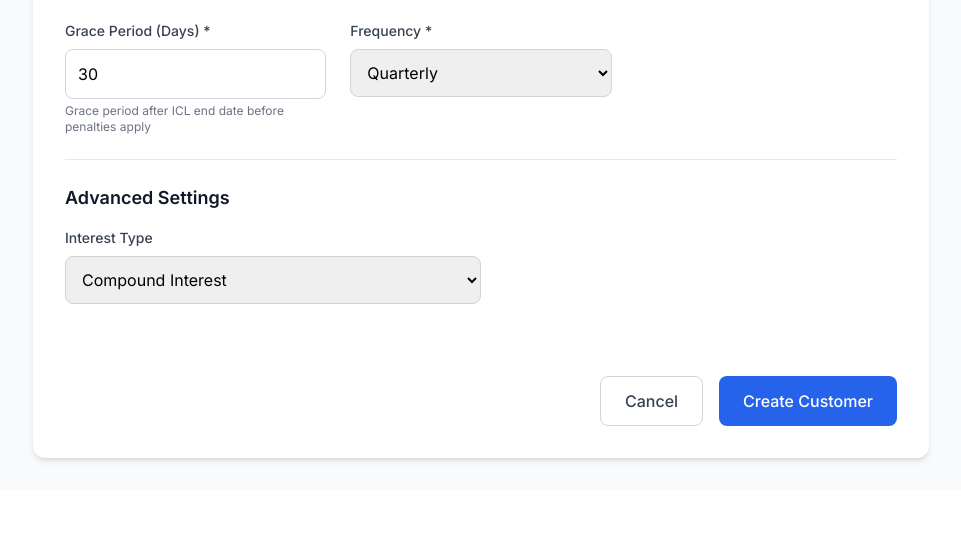
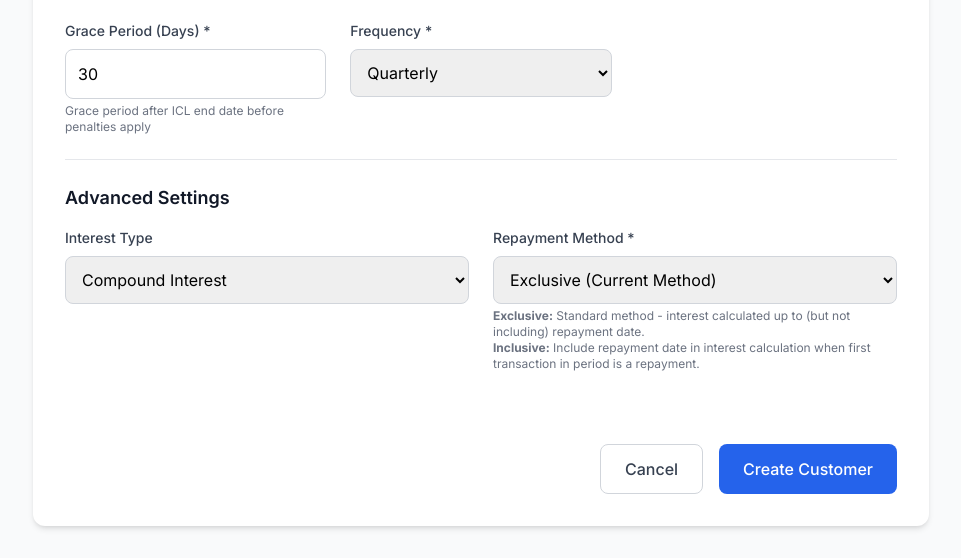
Before and after one commit to Ashmit12092000/ICL_Ledger, a Flask app: page /add_customer in a window 1280 px wide. Shown: the part 738-1296 px from the top of the page, without its empty margins (159-1120 px from the left). Before the commit the page ends 1201 px from the top, so only its background shows below. Run offline with Flask 3, Linux system fonts and the light colour scheme; some libraries are stand-ins or nearby versions.

Commit message:
Update add_customer.html

```diff
--- a/templates/add_customer.html
+++ b/templates/add_customer.html
@@ -79,12 +79,25 @@
                 <!-- Advanced Settings -->
                 <div class="pb-6">
                     <h2 class="text-lg font-semibold text-gray-900 mb-4">Advanced Settings</h2>
-                    <div>
-                        <label for="interest_type" class="block text-sm font-medium text-gray-700 mb-2">Interest Type</label>
-                        <select name="interest_type" id="interest_type" class="w-full md:w-1/2 p-3 border border-gray-300 rounded-lg focus:ring-2 focus:ring-blue-500 focus:border-transparent transition-all">
-                            <option value="compound">Compound Interest</option>
-                            <option value="simple">Simple Interest</option>
-                        </select>
+                    <div class="grid grid-cols-1 md:grid-cols-2 gap-6">
+                        <div>
+                            <label for="interest_type" class="block text-sm font-medium text-gray-700 mb-2">Interest Type</label>
+                            <select name="interest_type" id="interest_type" class="w-full p-3 border border-gray-300 rounded-lg focus:ring-2 focus:ring-blue-500 focus:border-transparent transition-all">
+                                <option value="compound">Compound Interest</option>
+                                <option value="simple">Simple Interest</option>
+                            </select>
+                        </div>
+                        <div>
+                            <label for="repayment_method" class="block text-sm font-medium text-gray-700 mb-2">Repayment Method *</label>
+                            <select name="repayment_method" id="repayment_method" class="w-full p-3 border border-gray-300 rounded-lg focus:ring-2 focus:ring-blue-500 focus:border-transparent transition-all" required>
+                                <option value="exclusive" selected>Exclusive (Current Method)</option>
+                                <option value="inclusive">Inclusive (Include Repayment Date)</option>
+                            </select>
+                            <p class="text-xs text-gray-500 mt-1">
+                                <strong>Exclusive:</strong> Standard method - interest calculated up to (but not including) repayment date.<br>
+                                <strong>Inclusive:</strong> Include repayment date in interest calculation when first transaction in period is a repayment.
+                            </p>
+                        </div>
                     </div>
                 </div>
 
```
